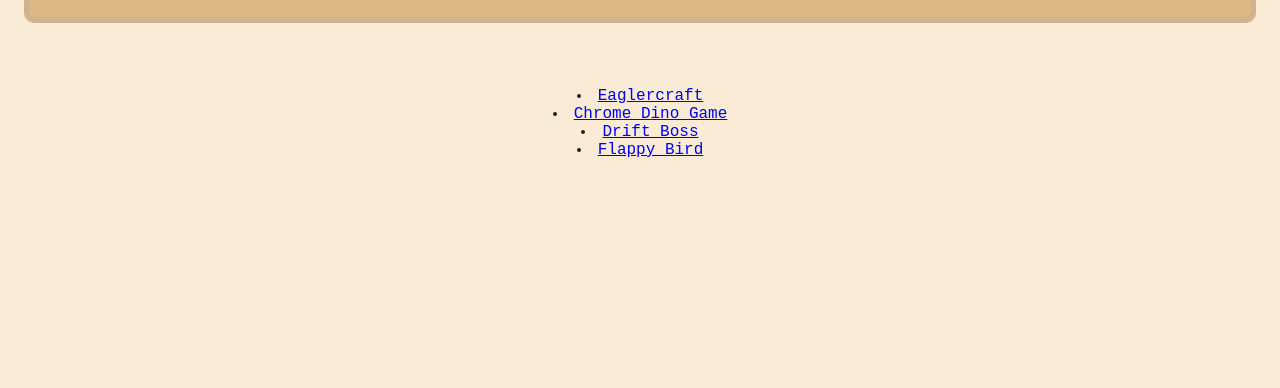
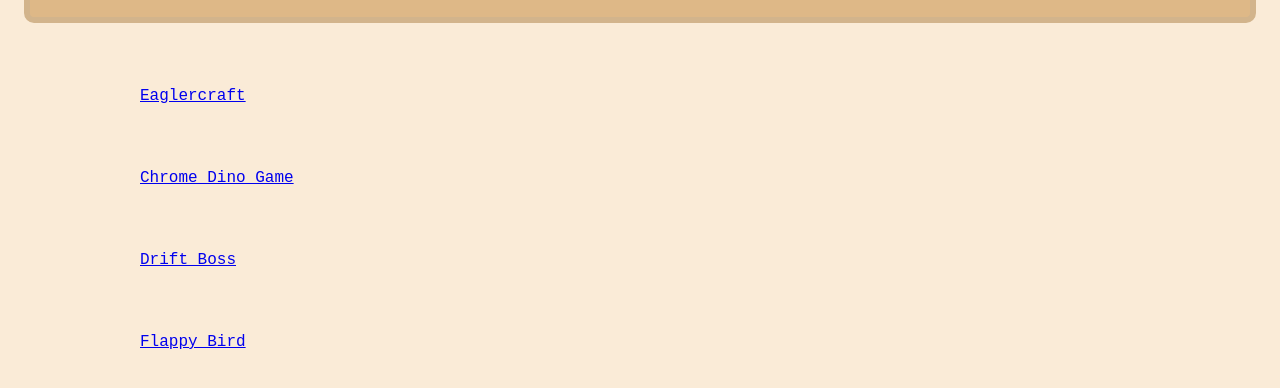
Before and after one commit to pixelatedeagle131/pixelatedeagle131.github.io, a website: page web/pages/games.html in a window 1280 px wide. Shown: the part 116-504 px from the top of the page. Drawn offline with Linux system fonts and the light colour scheme.

Commit message:
Refactor game links for improved layout

```diff
--- a/web/pages/games.html
+++ b/web/pages/games.html
@@ -47,12 +47,10 @@
     </nav>
 
     <section class="container">
-      <div class="center">
-        <li><a href="../../eagler.html">Eaglercraft</a></li>
-        <li><a href="dino.html">Chrome Dino Game</a></li>
-        <li><a href="drift-boss.html">Drift Boss</a></li>
-        <li><a href="flappy-bird.html">Flappy Bird</a></li>
-      </div>
+        <a href="../../eagler.html">Eaglercraft</a>
+        <a href="dino.html">Chrome Dino Game</a>
+        <a href="drift-boss.html">Drift Boss</a>
+        <a href="flappy-bird.html">Flappy Bird</a>
     </section>
     <!-- <div class="footer" style="margin-top:160px">© & Cedar, Incorporated, 2026</div> -->
 
```
